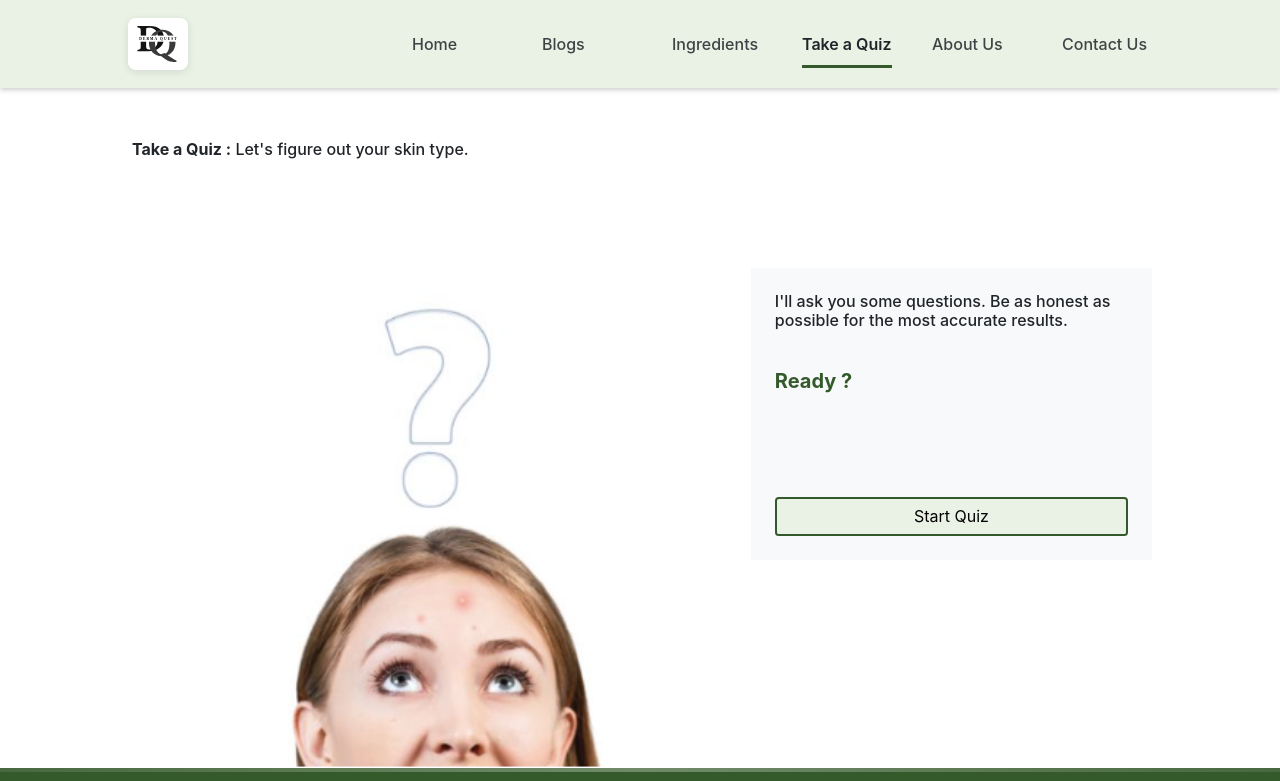
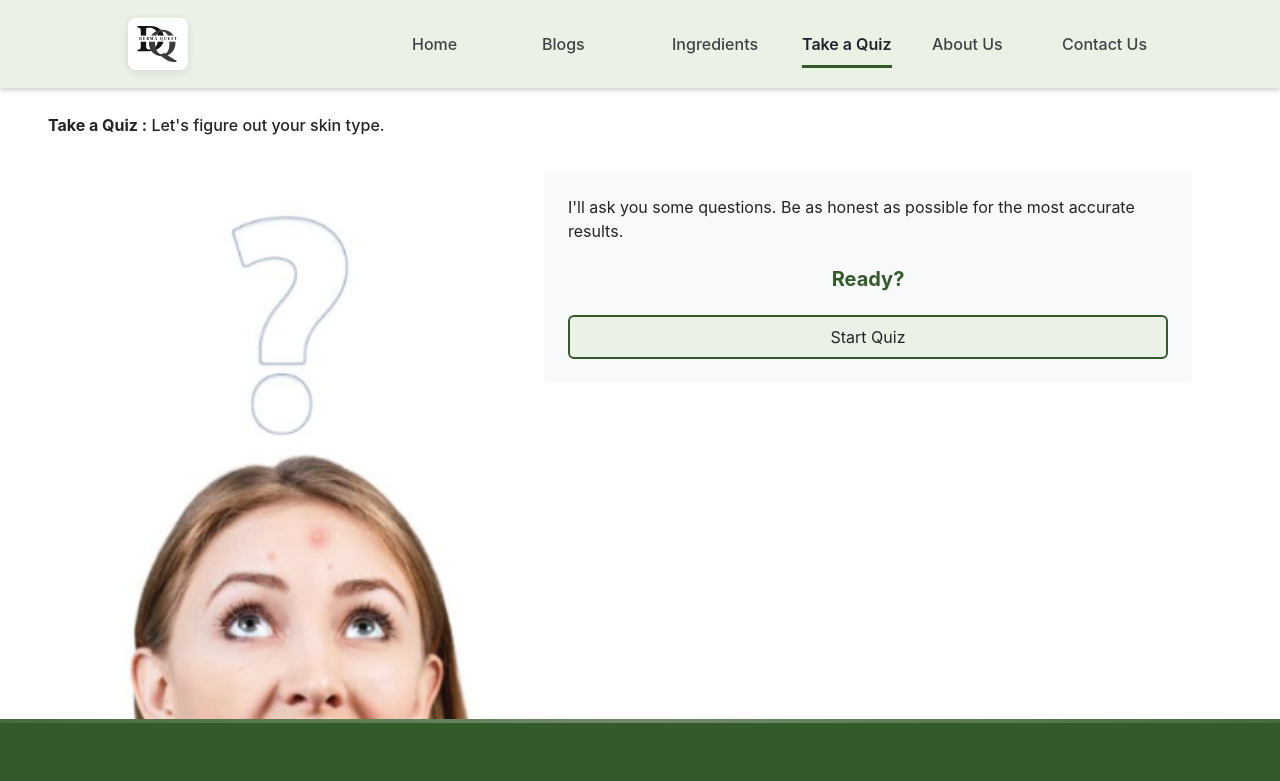
Before and after one commit to NiyatiGarg/DermaQuest, a React (Create React App) app: page /quiz in a window 1280 px wide. Shown: the top 781 px of the page. Built offline with nearby package versions, Linux system fonts and the light colour scheme.

Commit message:
enhancements

```diff
--- a/src/App.js
+++ b/src/App.js
@@ -18,7 +18,9 @@ function App() {
 
   return (
     <AppContextProvider >
+
     <Router>
+    <Header />
       <Routes>
         <Route path="/" element={<Home />} />
         <Route path="/quiz" element={<Quiz />} />
--- a/src/pages/AboutUs.js
+++ b/src/pages/AboutUs.js
@@ -9,7 +9,6 @@ function AboutUs() {
 
   return (
     <div style={{ backgroundColor: bgColor }}>
-      <Header />
       <div className="d-flex justify-content-center flex-column responsive-margin blog-text">
         <h1 className="my-4 d-flex text-start">
           DermaQuest: Your Personalized Skincare Guide
--- a/src/pages/Blogs.js
+++ b/src/pages/Blogs.js
@@ -32,7 +32,6 @@ function Blogs() {
 
   return (
         <div >
-        <Header />
         <section className='justify-content-center d-flex flex-column gap-5 responsive-margin' >
         <h4 className='pt-4'>Understand Your Skin Better</h4>
           <p>Skincare isn't just about products—it's about understanding your skin and the science behind what truly works. <br/><br/>In this section, you'll find articles that explore the why behind skincare: from the layers of your skin and how they function, to the role of natural remedies like Multani Mitti and Phitkari. We also dive into how herbal and traditional ingredients can complement modern skincare, and why maintaining your skin’s health is essential—not just for beauty, but for overall wellness.
--- a/src/pages/ContactUs.js
+++ b/src/pages/ContactUs.js
@@ -12,7 +12,6 @@ function ContactUs() {
 
   return (
     <div >
-      <Header />
       <div className='d-flex justify-content-center flex-column ' style={{ padding: '2% 10%' }}>
         <h1 className='my-4'>
           Contact Us
--- a/src/pages/Header.css
+++ b/src/pages/Header.css
@@ -16,7 +16,7 @@
     color: black; /* Text color on active */
     text-decoration: underline; /* Underline on active */
     text-underline-offset: 2em;
-    text-decoration-thickness: 3px;
+    text-decoration-thickness: 1px;
     min-width: 90px;
   }
 
--- a/src/pages/Ingredients.js
+++ b/src/pages/Ingredients.js
@@ -32,7 +32,6 @@ function Ingredients() {
 
   return (
         <div >
-        <Header />
         <section className='justify-content-center d-flex flex-column gap-5 responsive-margin' >
         <h4 className='pt-4'>Know What You're Putting on Your Skin</h4>
           <p>Behind every effective skincare product is an ingredient doing the hard work. This section breaks down popular skincare ingredients—both modern and natural—so you know exactly what you're applying to your skin and why. <br/><br/>
--- a/src/pages/Quiz.js
+++ b/src/pages/Quiz.js
@@ -190,75 +190,73 @@ function Quiz() {
   const currentQuestion = skincareQuestions[currentIndex];
   return (
     <>
-      <Header />
-      <section
-        className="justify-content-between d-flex flex-column"
-        style={{ margin: "0vh 10vw", minHeight: "85vh" }}
-      >
-        <div className="d-flex justify-content-start align-items-center py-5">
+    {/* Title */}
+  <div className="py-4">
     {!aiResponse ? (
-            <h6 className="p-1">
-              <b>Take a Quiz :</b> Let's figure out your skin type.{" "}
+      <h6 className="px-md-5 px-3 py-1">
+        <b>Take a Quiz :</b> Let's figure out your skin type.
       </h6>
     ) : (
-            <h5 className="p-1">
-              <b>Heres your PERSONALIZED SKINCARE ALALYSIS</b>
+      <h5 className="p-1 text-center text-md-start">
+        <b>Here’s your PERSONALIZED SKINCARE ANALYSIS</b>
       </h5>
     )}
   </div>
-        <>
-        {loading?
-            <div style={{height: '50vh'}} className="d-flex justify-content-start align-items-center flex-column">
-              <div className="spinner-border mb-3 " role="status" style={{color: contrastColor, }}>
-    {/* <span className="visually-hidden">Loading...</span> */}
+     <section
+  className="d-flex flex-column "
+  style={{ margin: "0 5vw", bottom: 0 }}
+>
+
+
+  {/* Loading */}
+  {loading ? (
+    <div
+      style={{ height: "50vh" }}
+      className="d-flex flex-column justify-content-center align-items-center"
+    >
+      <div
+        className="spinner-border mb-3"
+        role="status"
+        style={{ color: contrastColor }}
+      />
+      <p className="text-center">Your results are almost ready...</p>
     </div>
-              <p>Your results are almost ready. Thanks for your patience!</p>
+  ) : (
+    <div className="row w-100 g-4">
+      {/* Left Image (Hidden on XS / visible on md+) */}
+      {!aiResponse && (
+        <div className="col-md-5 d-none d-md-flex justify-content-center">
+          <img
+            src={quizBg}
+            alt="take a quiz"
+            className="img-fluid"
+            style={{ height: "550px", objectFit: "cover", marginBottom: '-2px' , width: 'auto'}}
+          />
         </div>
-            :
-            <div className="d-flex">
-          {!aiResponse && (
-            <img src={quizBg} alt="take a quiz" style={{ height: "500px" }} />
       )}
 
+      {/* Right Content */}
+      <div className={`col-12 mb-3 ${!aiResponse ? "col-md-7" : "col-md-12"}`}>
+        {/* AI RESPONSE */}
         {aiResponse ? (
-            <div className="d-flex flex-column pb-5" style={{}}>
+          <div className="d-flex flex-column pb-5">
             <ReactMarkdown
-                // className='default-scrollbar'
-                style={{
-                  paddingBottom: "2rem",
-                  overflow: "scroll",
-
-                  // zIndex: 2,
-                  //  background: '#F8F9FA', boxShadow: '0 2px 4px rgba(0, 0, 0, 0.4)', overflow:'scroll', maxHeight: '550px'
-                }}
-                components={{
-                  p: ({ children }) => (
-                    <p className="mb-2 text-body">{children}</p>
-                  ),
-                  strong: ({ children }) => (
-                    <strong className="fw-bold">{children}</strong>
-                  ),
-                  em: ({ children }) => (
-                    <em className="fst-italic">{children}</em>
-                  ),
-                  code: ({ children }) => (
-                    <code className="bg-light px-1 rounded">{children}</code>
-                  ),
-                }}
+              className="overflow-auto"
+              style={{ maxHeight: "60vh" }}
             >
               {aiResponse}
             </ReactMarkdown>
+
             <button
-                className="px-3 py-2 mt-5 gap-4 d-flex align-items-center justify-content-center"
+              className="px-3 py-2 mt-4 d-flex align-items-center justify-content-center"
               style={{
-                  width: "15%",
+                width: "200px",
                 border: "none",
                 color: "white",
                 background: "#df880d",
-                  borderRadius: "0.3vw",
+                borderRadius: "6px",
               }}
               onClick={() => {
-                  console.log("submit button clicked");
                 setAiResponse(null);
                 setQuizStarted(false);
                 setCurrentIndex(0);
@@ -267,34 +265,29 @@ function Quiz() {
                 setSelectedIndex(null);
               }}
             >
-
-                <span>Retake Quiz</span>
-                <FaRepeat />
+              Retake Quiz
+              <FaRepeat className="ms-2" />
             </button>
           </div>
         ) : (
+          <>
+            {/* QUIZ QUESTIONS */}
+            {quizStarted ? (
+              <div className="d-flex flex-column gap-3">
+                <h5 className="fw-bold">{currentQuestion.question}</h5>
 
-
-            <>
-
-              {quizStarted ? (
-                <div className="d-flex flex-column gap-2">
-                  {/* quiz questions  */}
-
-                  <h2>{currentQuestion.question}</h2>
                 {currentQuestion.options.map((opt, idx) => {
                   const selected = selectedIndex === idx;
-
                   return (
                     <button
                       key={idx}
-                        className="px-3 py-2 quiz-button"
+                      className="px-3 py-2 quiz-button text-start"
                       style={{
-                          width: "100%",
                         border: `1px solid ${contrastColor}`,
                         color: selected ? "white" : "black",
                         background: selected ? contrastColor : "transparent",
-                          borderRadius: "0.3vw",
+                        borderRadius: "6px",
+                        width: "100%",
                       }}
                       onClick={() => handleAnswer(opt.value, idx)}
                     >
@@ -302,18 +295,17 @@ function Quiz() {
                     </button>
                   );
                 })}
+
+                {/* NEXT / SUBMIT BUTTON */}
                 {showSubmitButton ? (
                   <button
-                      className="px-3 py-2 mt-5"
+                    className="btn mt-4 text-white"
                     style={{
                       width: "100%",
-                        border: "none",
-                        color: "white",
                       background: "#df880d",
-                        borderRadius: "0.3vw",
+                      borderRadius: "6px",
                     }}
                     onClick={() => {
-                        console.log("submit button clicked");
                       evaluateAnswers();
                       setLoading(true);
                     }}
@@ -322,71 +314,53 @@ function Quiz() {
                   </button>
                 ) : (
                   <button
-                      className="px-3 py-2 mt-5"
+                    className="btn mt-4 text-white"
                     style={{
                       width: "100%",
-                        border: "none",
-                        color: "white",
                       background: contrastColor,
-                        borderRadius: "0.3vw",
+                      borderRadius: "6px",
                     }}
-                      onClick={() => {
-                        handleNext();
-                      }}
+                    onClick={handleNext}
                   >
                     Next
                   </button>
                 )}
               </div>
             ) : (
-                <div >
-                  <h6 className="bg-light p-4" style={{}}>
-                    I'll ask you some questions. Be as honest as possible for
-                    the most accurate results. <br />
-                    <br />
-                    <br />{" "}
-                    <h5 style={{ color: contrastColor, fontWeight: "bold" }}>
-                      Ready ?
+              /* START QUIZ SCREEN */
+              <div className="bg-light p-4 rounded">
+                <p>
+                  I'll ask you some questions. Be as honest as possible for the
+                  most accurate results.
+                </p>
+
+                <h5
+                  style={{ color: contrastColor, fontWeight: "bold" }}
+                  className="text-center my-4"
+                >
+                  Ready?
                 </h5>
-                    <br />
-                    <br />
-                    <br />
-                    <br />
-                    <br />
-                    <div className="align-items-center d-flex justify-content-center">
+
                 <button
+                  className="btn w-100 py-2"
                   style={{
-                          width: "100%",
                     border: `2px solid ${contrastColor}`,
                     background: pageTheme,
-                          borderRadius: "0.3vw",
+                    borderRadius: "6px",
                   }}
-                        className="px-3 py-2 d-flex justify-content-center"
-                        onClick={() => {
-                          setQuizStarted(true);
-                        }}
+                  onClick={() => setQuizStarted(true)}
                 >
-                        Start Quiz{" "}
+                  Start Quiz
                 </button>
-                    </div>
-                  </h6>
               </div>
             )}
           </>
+        )}
+      </div>
+    </div>
+  )}
+</section>
 
-
-
-          )}
-
-
-
-
-            </div>
-
-        }
-        </>
-
-      </section>
 
       <Footer />
     </>
```
Also changed, not shown: src/pages/Header.js (+10 -4 lines), src/pages/Home.js (+7 -1 lines), src/pages/SingleBlog.js (+25 -5 lines), src/pages/components/SideNav.js (+8 -9 lines). Lines whose indentation alone changed are shown as unchanged.
